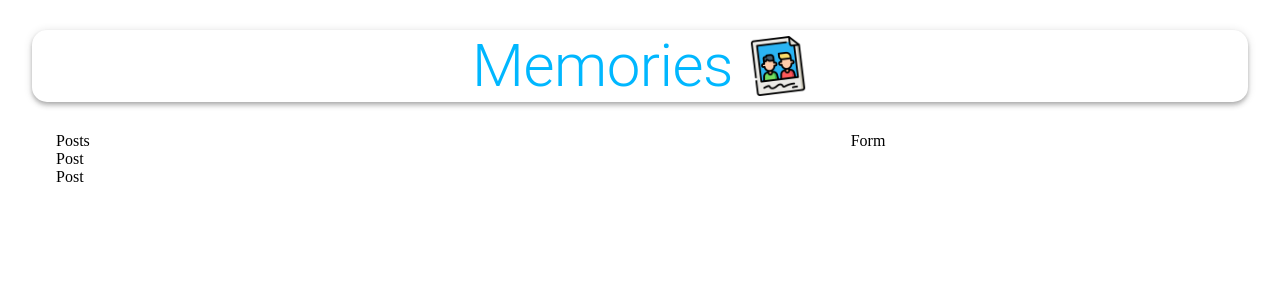
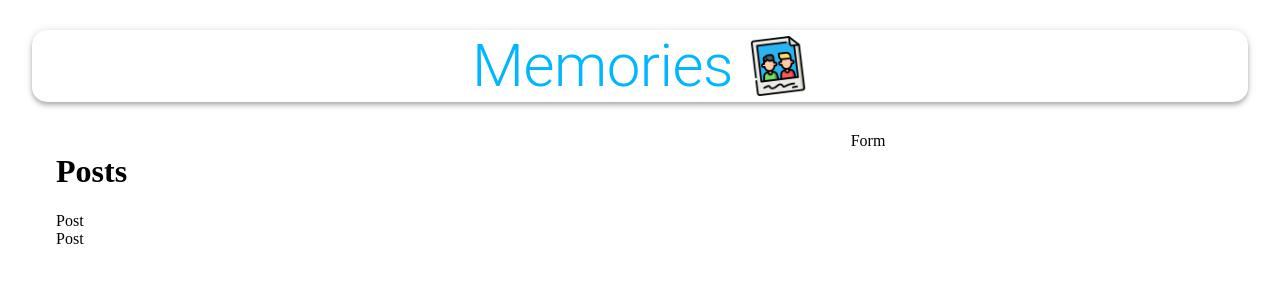
Before and after one commit to Mabast1/social-media, a React (Create React App) app in the folder client/: page / in a window 1280 px wide. Shown: the top 300 px of the page. Built offline with nearby package versions, Linux system fonts and the light colour scheme.

Commit message:
created axios structure

```diff
--- /dev/null
+++ b/client/src/api/index.js
@@ -0,0 +1,5 @@
+import axios from "axios";
+
+const url = "http:localhost:5000/posts";
+
+export const fetchPosts = () => axios.get(url);
--- a/client/src/components/Posts/Posts.js
+++ b/client/src/components/Posts/Posts.js
@@ -7,7 +7,7 @@ const Posts = () => {
   const classes = useStlyes();
   return (
     <>
-      <div>Posts</div>
+      <h1>Posts</h1>
       <Post />
       <Post />
     </>
--- a/client/src/index.js
+++ b/client/src/index.js
@@ -1,5 +1,6 @@
 import React from "react";
 import ReactDOM from "react-dom";
+import { Provider } from "react-redux";
 
 import App from "./App";
 
```
Also changed, not shown: client/src/actions/posts.js (added), client/src/reducers/index.js (added), client/src/reducers/posts.js (added).
